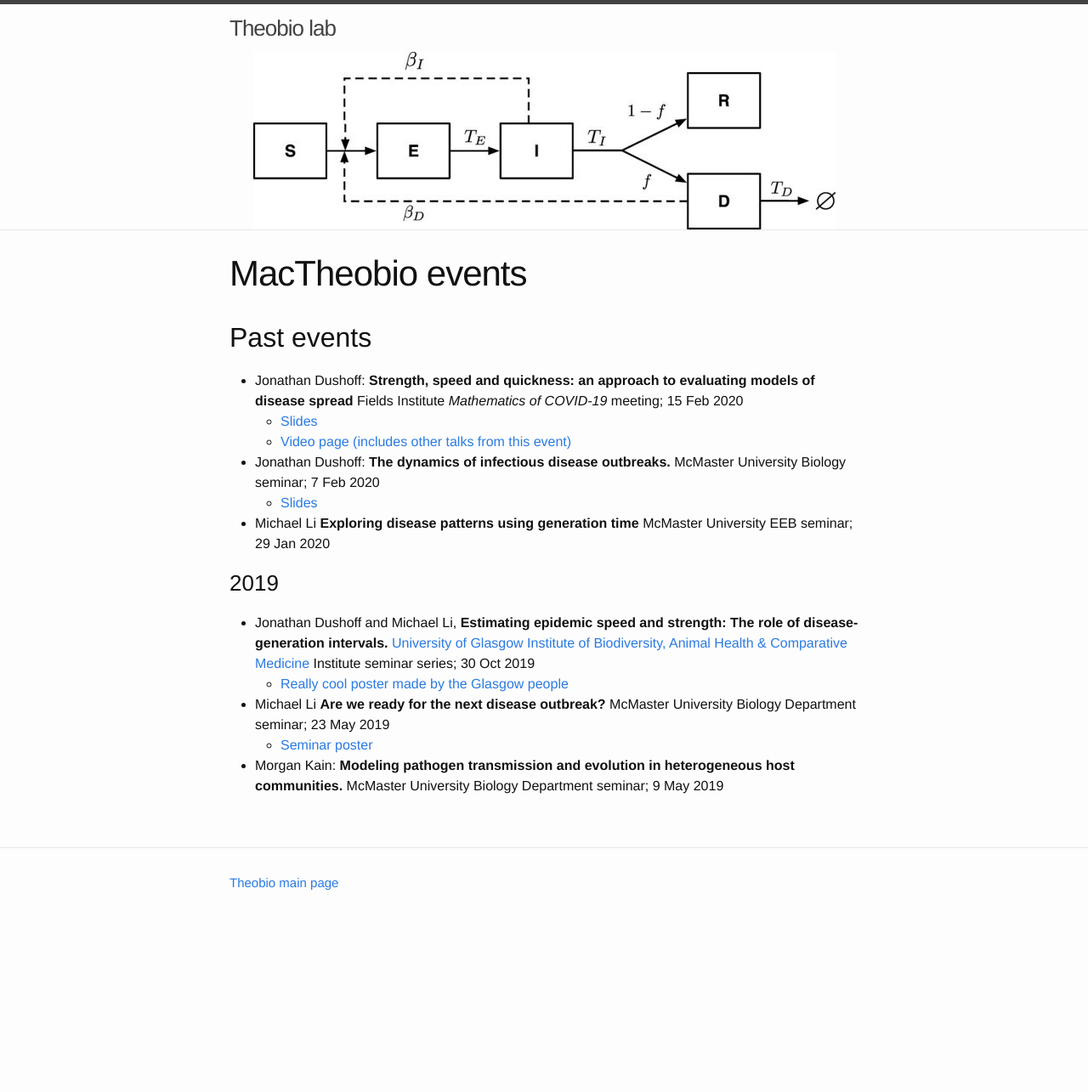
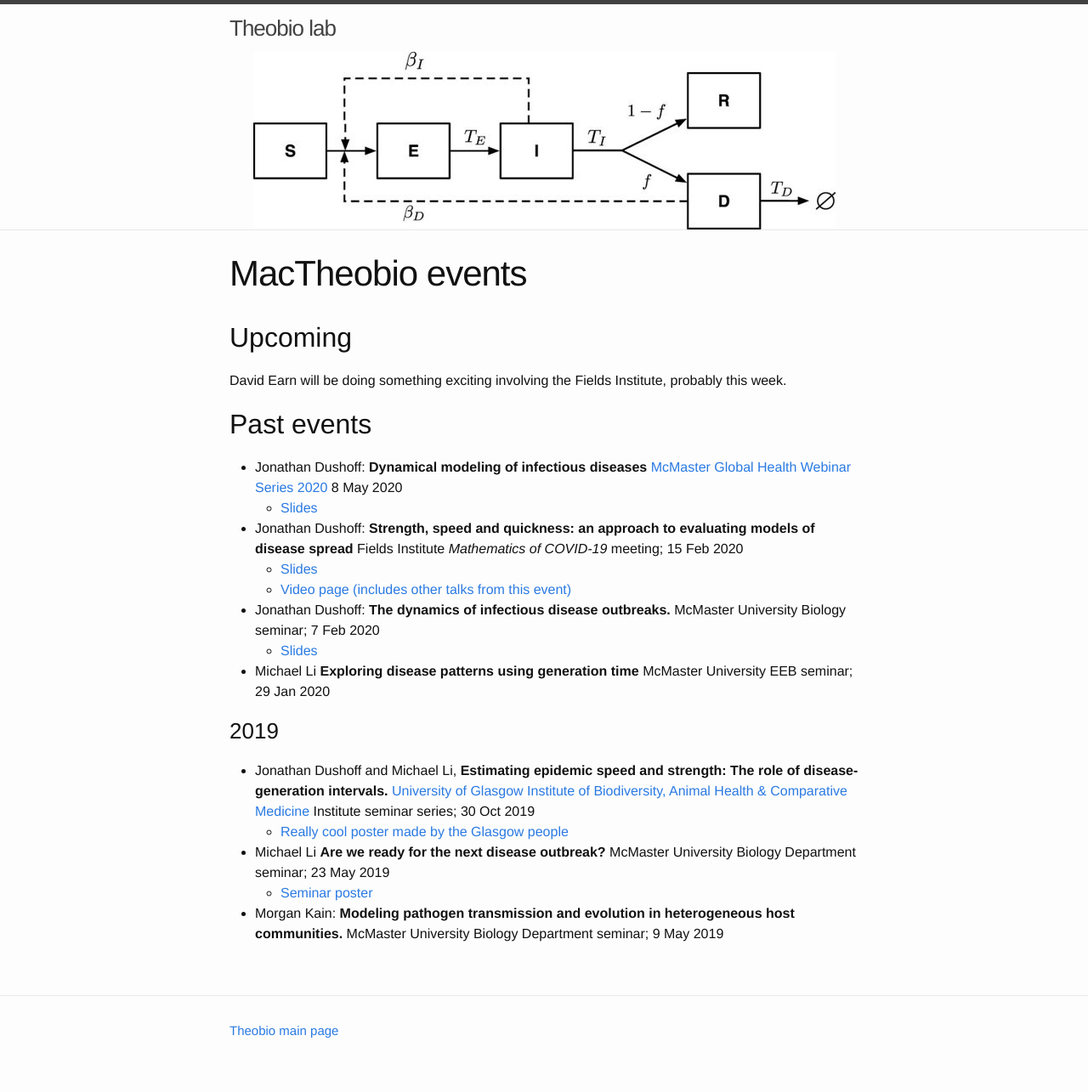
Before and after one commit to mac-theobio/mac-theobio.github.io, a Jekyll site: the page built from events/index.md, in a window 1280 px wide. Shown: the whole page at 85% size. Built offline with Jekyll 4.4.1, drawn with Linux system fonts in a browser that asks for light colours; before the commit the page ends 1111 px from its top, so only the background shows below that.

Commit message:
dynamicalSpread slides

```diff
--- a/events/index.md
+++ b/events/index.md
@@ -3,11 +3,20 @@ layout: page
 title: MacTheobio events
 ---
 
+## Upcoming
 {% comment %}
-## Upcoming
+Comment out header when there is nothing under it.
 {% endcomment %}
 
+David Earn will be doing something exciting involving the Fields Institute, probably this week.
+
 ## Past events
+* Jonathan Dushoff:
+__Dynamical modeling of infectious diseases__
+[McMaster Global Health Webinar Series 2020](https://globalhealth.mcmaster.ca/2020-webinar-series)
+8 May 2020
+	* [Slides](slides/dynamicalSpread202005.pdf)
+
 * Jonathan Dushoff:
 __Strength, speed and quickness: an approach to
 evaluating models of disease spread__
```
Also changed, not shown: 1 other file.
